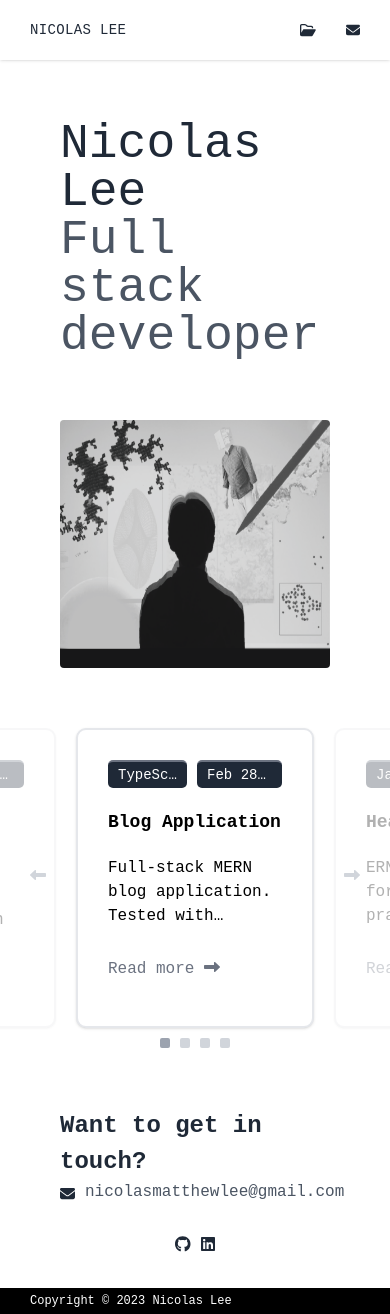
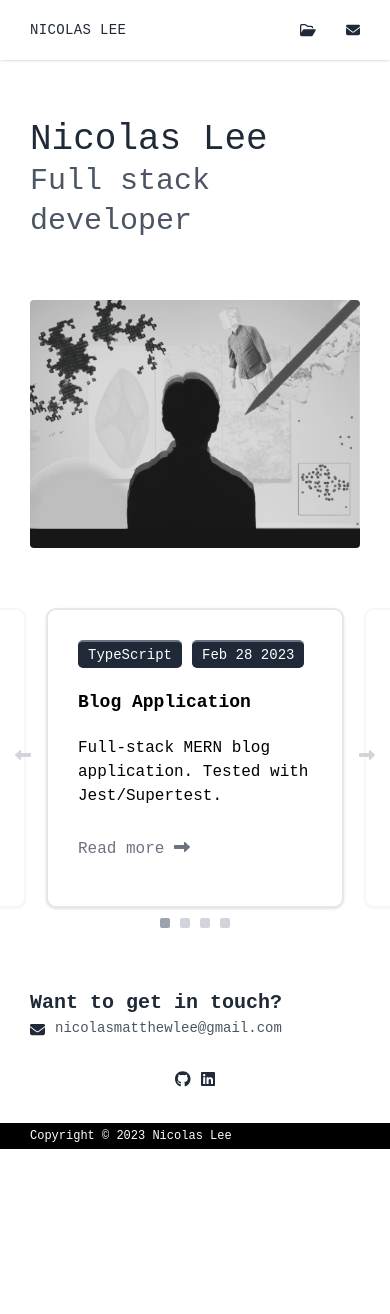
Before and after one commit to nicolasmatthewlee/personal-site, a React (Create React App) app: page / in a window 390 px wide. After the commit the page ends 1149 px from the top, so only its background shows below. Built offline with nearby package versions, Linux system fonts and the light colour scheme.

Commit message:
minor fixes: 1. fixed messageBoard page image on mobile, 2. fixed home page image distortion on mobile, 3. decreased padding on mobile home from 60px->30px, 4. decreased fontsize on mobile home and on each project page, 5. fixed portfolio card opacity at two columns

```diff
--- a/src/components/blog-application.tsx
+++ b/src/components/blog-application.tsx
@@ -21,7 +21,10 @@ export const BlogApplication = () => {
       <BackButton to="/#portfolio" />
 
       <div className="flex flex-col space-y-[30px]">
-        <h1 className="uppercase text-3xl font-medium tracking-wide">
+        <h1
+          className="uppercase text-xl font-medium tracking-wide
+        md:text-2xl"
+        >
           blog application
         </h1>
         <div className="shadow w-full pt-[56%] relative bg-gray-100">
@@ -34,7 +37,10 @@ export const BlogApplication = () => {
       </div>
 
       <div className="flex flex-col space-y-[5px] pt-[15px]">
-        <h1 className="uppercase text-3xl font-medium tracking-wide">
+        <h1
+          className="uppercase text-xl font-medium tracking-wide
+        md:text-2xl"
+        >
           features
         </h1>
         <ul className="list-disc ml-[17px]">
@@ -49,7 +55,12 @@ export const BlogApplication = () => {
       </div>
 
       <div className="flex flex-col space-y-[10px]">
-        <h1 className="uppercase text-3xl font-medium tracking-wide">stack</h1>
+        <h1
+          className="uppercase text-xl font-medium tracking-wide
+        md:text-2xl"
+        >
+          stack
+        </h1>
         <div className="flex space-x-[10px]">
           <FontAwesomeIcon icon={faReact}></FontAwesomeIcon>
           <img
--- a/src/components/footer.tsx
+++ b/src/components/footer.tsx
@@ -4,12 +4,18 @@ import { faGithub, faLinkedin } from "@fortawesome/free-brands-svg-icons";
 
 export const Footer = () => {
   return (
-    <div className="px-[60px] sm:px-[75px]" id="contact">
-      <h2 className="text-[24px] font-bold text-gray-800">
+    <div className="px-[30px] sm:px-[75px]" id="contact">
+      <h2
+        className="text-[20px] font-bold text-gray-800
+      sm:text-[24px]"
+      >
         Want to get in touch?
       </h2>
       <div className="flex">
-        <div className="text-[16px] sm:text-[18px] flex flex-1 items-center text-gray-600">
+        <div
+          className="text-[14px] sm:text-[18px] flex flex-1 items-center text-gray-600
+        sm:text-[16px]"
+        >
           <FontAwesomeIcon
             icon={faEnvelope}
             className="mr-[10px] text-[15px] text-gray-800 pt-[2px]"
--- a/src/components/healthcare-site.tsx
+++ b/src/components/healthcare-site.tsx
@@ -20,7 +20,10 @@ export const HealthcareSite = () => {
       <BackButton to="/#portfolio" />
 
       <div className="flex flex-col space-y-[30px]">
-        <h1 className="uppercase text-3xl font-medium tracking-wide">
+        <h1
+          className="uppercase text-xl font-medium tracking-wide
+        md:text-2xl"
+        >
           healthcare site
         </h1>
         <div className="flex justify-center sm:space-x-[30px] md:space-x-[30px]">
@@ -49,7 +52,10 @@ export const HealthcareSite = () => {
       </div>
 
       <div className="flex flex-col space-y-[5px] pt-[15px]">
-        <h1 className="uppercase text-3xl font-medium tracking-wide">
+        <h1
+          className="uppercase text-xl font-medium tracking-wide
+        md:text-2xl"
+        >
           features
         </h1>
         <ul className="list-disc ml-[17px]">
@@ -60,7 +66,12 @@ export const HealthcareSite = () => {
       </div>
 
       <div className="flex flex-col space-y-[10px]">
-        <h1 className="uppercase text-3xl font-medium tracking-wide">stack</h1>
+        <h1
+          className="uppercase text-xl font-medium tracking-wide
+        md:text-2xl"
+        >
+          stack
+        </h1>
         <div className="flex space-x-[10px]">
           <FontAwesomeIcon icon={faReact}></FontAwesomeIcon>
           <FontAwesomeIcon icon={faBootstrap}></FontAwesomeIcon>
--- a/src/components/inventory-application.tsx
+++ b/src/components/inventory-application.tsx
@@ -19,7 +19,10 @@ export const InventoryApplication = () => {
       <BackButton to="/#portfolio" />
 
       <div className="flex flex-col space-y-[30px]">
-        <h1 className="uppercase text-3xl font-medium tracking-wide">
+        <h1
+          className="uppercase text-xl font-medium tracking-wide
+        md:text-2xl"
+        >
           Inventory Application
         </h1>
         <div className="shadow w-full pt-[55%] relative bg-gray-100">
@@ -32,7 +35,10 @@ export const InventoryApplication = () => {
       </div>
 
       <div className="flex flex-col space-y-[5px] pt-[15px]">
-        <h1 className="uppercase text-3xl font-medium tracking-wide">
+        <h1
+          className="uppercase text-xl font-medium tracking-wide
+        md:text-2xl"
+        >
           features
         </h1>
         <ul className="list-disc ml-[17px]">
@@ -44,7 +50,12 @@ export const InventoryApplication = () => {
       </div>
 
       <div className="flex flex-col space-y-[10px]">
-        <h1 className="uppercase text-3xl font-medium tracking-wide">stack</h1>
+        <h1
+          className="uppercase text-xl font-medium tracking-wide
+        md:text-2xl"
+        >
+          stack
+        </h1>
         <div className="flex space-x-[10px]">
           <FontAwesomeIcon icon={faReact}></FontAwesomeIcon>
           <FontAwesomeIcon icon={faBootstrap}></FontAwesomeIcon>
--- a/src/components/message-board.tsx
+++ b/src/components/message-board.tsx
@@ -23,7 +23,10 @@ export const MessageBoard = () => {
       <BackButton to="/#portfolio" />
 
       <div className="flex flex-col space-y-[30px]">
-        <h1 className="uppercase text-3xl font-medium tracking-wide">
+        <h1
+          className="uppercase text-xl font-medium tracking-wide
+        md:text-2xl"
+        >
           message board
         </h1>
         <div
@@ -50,7 +53,7 @@ export const MessageBoard = () => {
               <img
                 src={IMAGE_REGISTERED}
                 alt="message board for unregistered user"
-                className="max-w-[400px] absolute top-0
+                className="object-contain max-w-full absolute top-0
                 sm:max-w-full"
               />
             </div>
@@ -77,7 +80,10 @@ export const MessageBoard = () => {
       </div>
 
       <div className="flex flex-col space-y-[5px] pt-[15px]">
-        <h1 className="uppercase text-3xl font-medium tracking-wide">
+        <h1
+          className="uppercase text-xl font-medium tracking-wide
+        md:text-2xl"
+        >
           features
         </h1>
         <ul className="list-disc ml-[17px]">
@@ -90,7 +96,12 @@ export const MessageBoard = () => {
       </div>
 
       <div className="flex flex-col space-y-[10px]">
-        <h1 className="uppercase text-3xl font-medium tracking-wide">stack</h1>
+        <h1
+          className="uppercase text-xl font-medium tracking-wide
+        md:text-2xl"
+        >
+          stack
+        </h1>
         <div className="flex space-x-[10px]">
           <FontAwesomeIcon icon={faReact}></FontAwesomeIcon>
           <FontAwesomeIcon icon={faBootstrap}></FontAwesomeIcon>
--- a/src/components/portfolio.tsx
+++ b/src/components/portfolio.tsx
@@ -56,11 +56,13 @@ export const Portfolio = () => {
             setPosition(position + 1);
             setMoveDirection("right");
           }}
-          className="z-20 pl-[30px] text-gray-300 hover:text-gray-400"
+          className="z-20 pl-[15px] text-gray-300 hover:text-gray-400
+          sm:pl-[30px]"
         >
           <FontAwesomeIcon
             icon={faLongArrowAltLeft}
-            className="p-[20px] pl-0"
+            className="p-[5px] pl-0
+            sm:p-[20px]"
           />
         </button>
 
@@ -93,7 +95,7 @@ export const Portfolio = () => {
                   (getIndex(position + i) === 1
                     ? ""
                     : getIndex(position + i) === 2
-                    ? " transition-opacity opacity-[30%] sm:opacity-100"
+                    ? " transition-opacity opacity-[30%] md:opacity-100"
                     : getIndex(position + i) === 3
                     ? " transition-opacity opacity-[30%] xl:opacity-100"
                     : " transition-opacity opacity-[30%]")
@@ -110,11 +112,13 @@ export const Portfolio = () => {
             setPosition(position + projects.length - 1);
             setMoveDirection("left");
           }}
-          className="z-20 pr-[30px] text-gray-300 hover:text-gray-400"
+          className="z-20 pr-[15px] text-gray-300 hover:text-gray-400
+          sm:pr-[30px]"
         >
           <FontAwesomeIcon
             icon={faLongArrowAltRight}
-            className=" p-[20px] pr-0"
+            className=" p-[5px] pr-0
+            sm:p-[20px]"
           />
         </button>
       </div>
--- a/src/components/project.tsx
+++ b/src/components/project.tsx
@@ -16,7 +16,7 @@ export const Project = ({ data: { tags, title, text, link } }: Props) => {
             <Tag text={t} key={t} />
           ))}
         </div>
-        <h1 className="text-lg font-bold line-clamp-2">{title}</h1>
+        <h1 className="text-lg font-bold truncate">{title}</h1>
         <h2 className="line-clamp-3">{text}</h2>
       </div>
       <HashLink smooth={false} to={link + "/#"}>
--- a/src/components/title.tsx
+++ b/src/components/title.tsx
@@ -3,14 +3,22 @@ import IMAGE from "../assets/bitmap.png";
 export const Title = () => {
   return (
     <div
-      className="w-full flex flex-col justify-center space-y-[60px] px-[60px]
+      className="w-full flex flex-col justify-center space-y-[60px] px-[30px]
+      sm:px-[75px]
+      md:px-[60px]
     lg:space-x-[30px] lg:flex-row lg:space-y-0 lg:justify-around lg:items-center"
     >
       <div className="z-10 text-gray-800">
-        <h1 className="text-5xl font-medium">
+        <h1
+          className="text-4xl font-medium
+        sm:text-5xl"
+        >
           Nicolas Lee
           <br />
-          <span className="text-gray-600 font-normal lg:whitespace-nowrap">
+          <span
+            className="text-gray-600 text-3xl font-normal lg:whitespace-nowrap
+          sm:text-4xl"
+          >
             Full stack developer
           </span>
         </h1>
@@ -23,7 +31,7 @@ export const Title = () => {
           <img
             src={IMAGE}
             alt="nicolas lee"
-            className="rounded w-full h-full opacity-90 absolute top-0"
+            className="object-cover rounded w-full h-full opacity-90 absolute top-0"
           />
         </div>
       </div>
```
